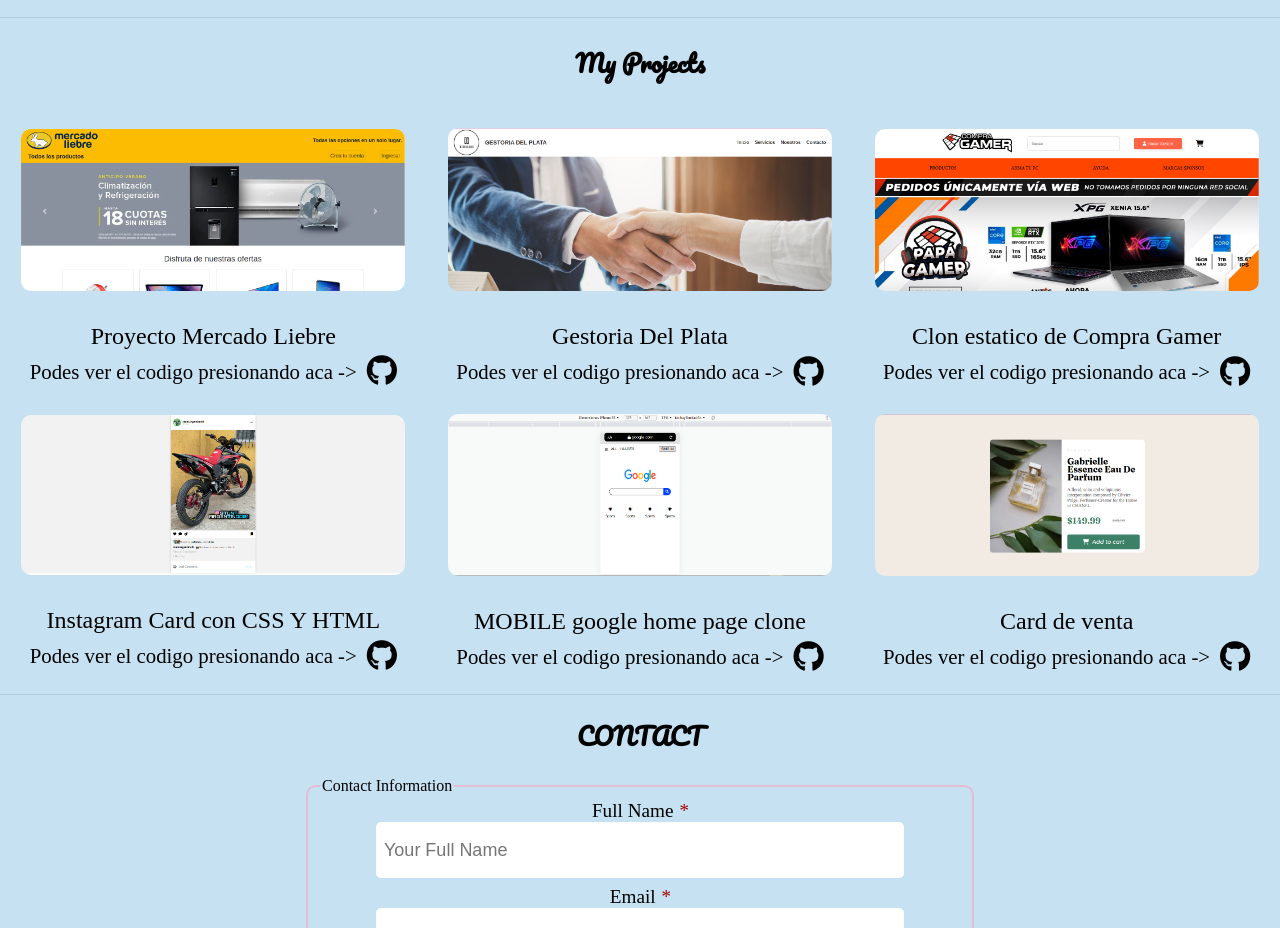
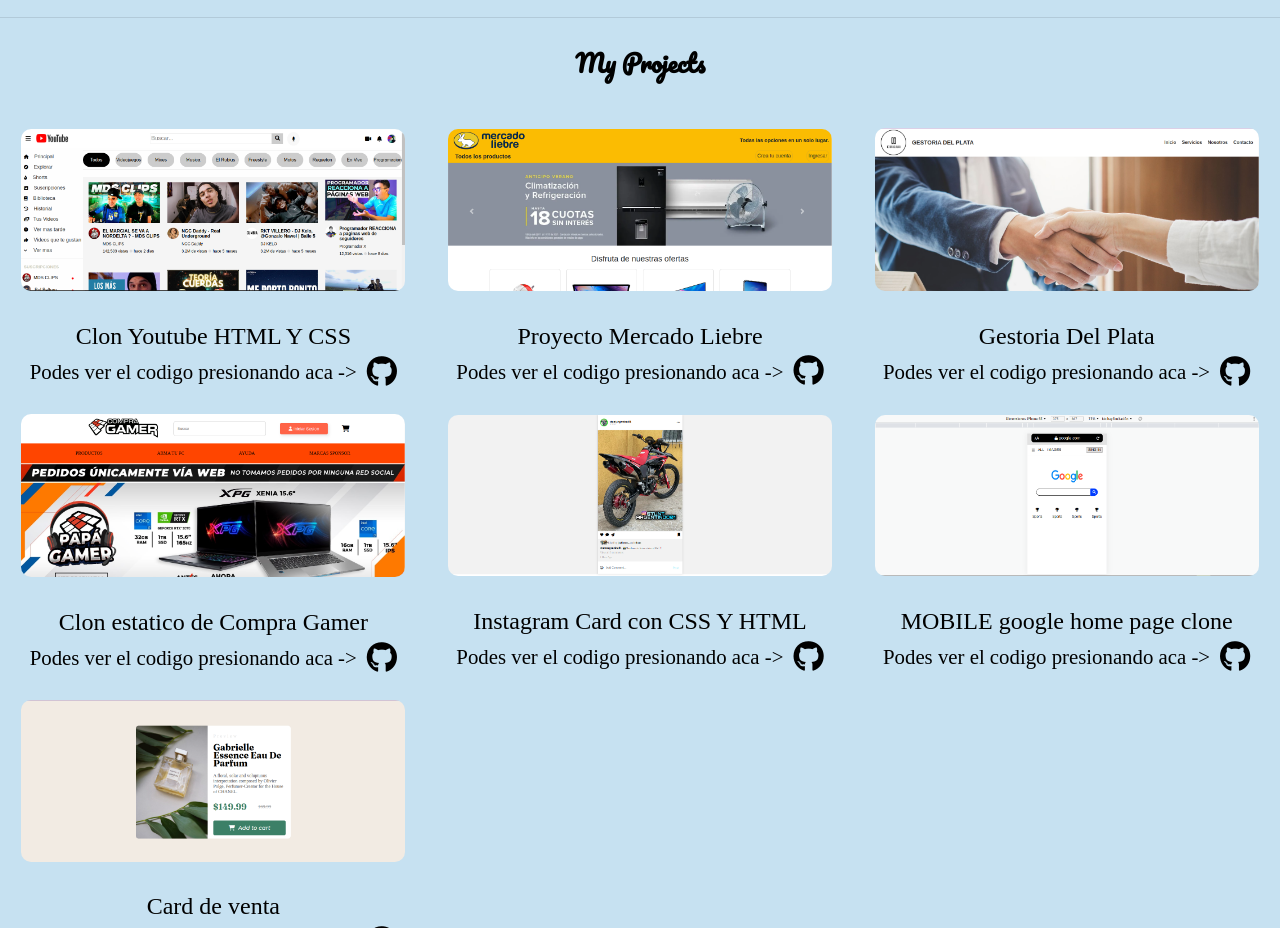
Before and after one commit to joaflores03/portfolio, a plain HTML site: page index.html in a window 1280 px wide. Shown: the part 900-1828 px from the top of the page. Drawn offline with Linux system fonts and the light colour scheme.

Commit message:
add new project

```diff
--- a/index.html
+++ b/index.html
@@ -64,6 +64,12 @@
             <h3 class="projectsTitle">My Projects</h3>
 
             <section class="projectsItems">
+                <div class="project-card">
+                    <img src="./images/youtubemio.png" alt="Clon estatico Youtube" onclick="redirect('https://youtube-clone-joaflores03.netlify.app/')">
+                    <h4 class="card-title">Clon Youtube HTML Y CSS</h4>
+                    <a href="https://github.com/joaflores03/youtube-clone" target="_blank" class="social">Podes ver el codigo presionando aca -><i class="fa-brands fa-xl fa-github"></i></a>
+                </div>
+
                 <div class="project-card">
                     <img src="./images/mercadoliebre.png" alt="Galeria de imagenes" onclick="redirect('https://mercadoliebre-joaflores03.netlify.app/')">
                     <h4 class="card-title">Proyecto Mercado Liebre</h4>
```
Also changed, not shown: images/youtubemio.png (added).
